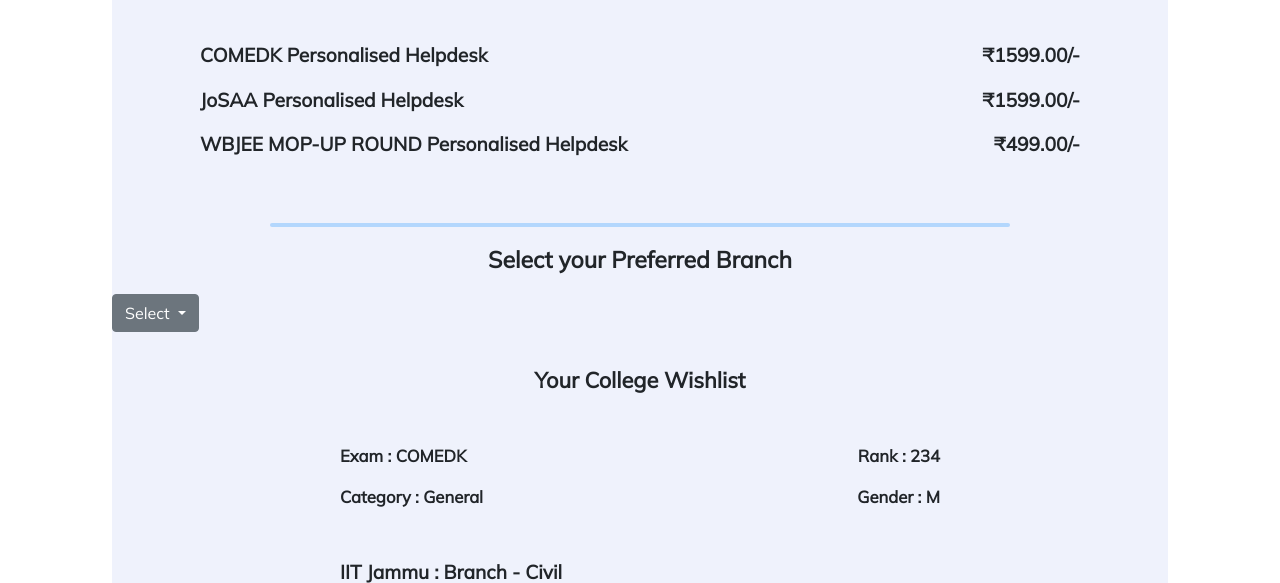
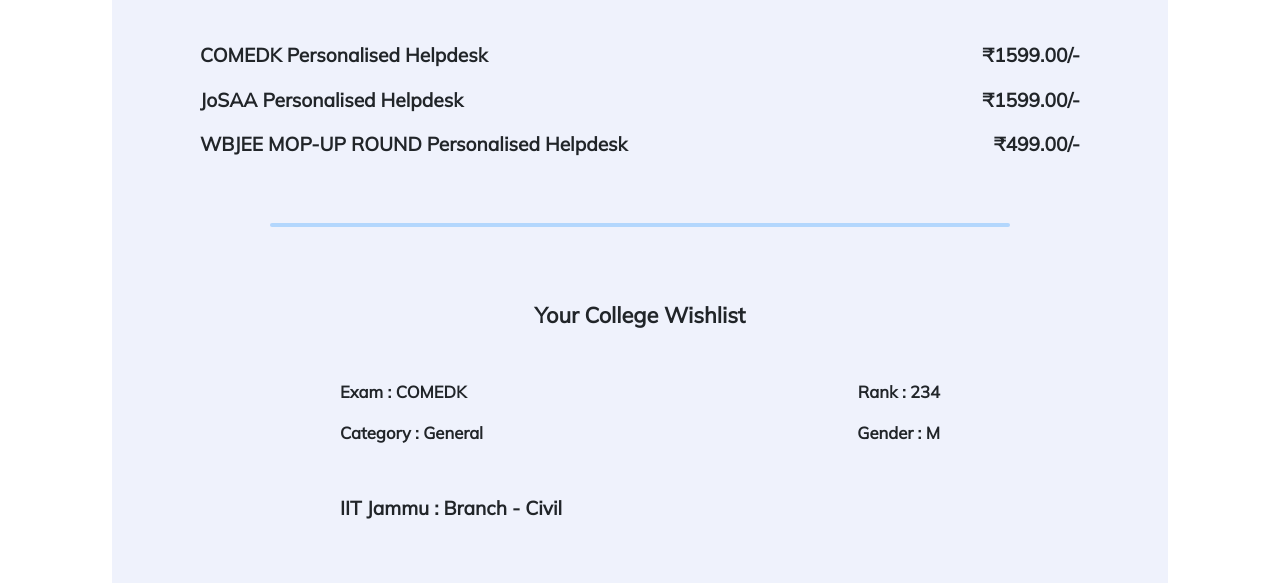
Before and after one commit to shomit1011/CollegeVerse, a Django app: page /profile in a window 1280 px wide. Shown: the part 579-1162 px from the top of the page. Run offline with Django 3.2, Linux system fonts and the light colour scheme; a user stored in the database is signed in; data comes from the database, SQL or seed files in the repository; both versions use the stored data as it was after the commit; some libraries are stand-ins or nearby versions.

Commit message:
Updated README file

```diff
--- a/frontend/templates/frontend/profile.html
+++ b/frontend/templates/frontend/profile.html
@@ -217,11 +217,11 @@
             </div> -->
 
             <div>
-                <p class="" style="font-size: 1.8vw; text-align: center; font-weight: bold;">Select your Preferred Branch</p>
+                <!-- <p class="" style="font-size: 1.8vw; text-align: center; font-weight: bold;">Select your Preferred Branch</p> -->
                 <div class="dropdown filter-dropdown ">
-                    <button class="btn btn-secondary dropdown-toggle" type="button" data-bs-toggle="dropdown" aria-expanded="false">
+                    <!-- <button class="btn btn-secondary dropdown-toggle" type="button" data-bs-toggle="dropdown" aria-expanded="false">
                       Select
-                    </button>
+                    </button> -->
                     <ul class="dropdown-menu">
                         <!-- <div class="dropdown-content" style="width: 850px; padding: 0.7rem; padding-bottom: 2rem;"> -->
                             {% for brn in all_branches %}
```
Also changed, not shown: README.md, db.sqlite3, 1 other file.
